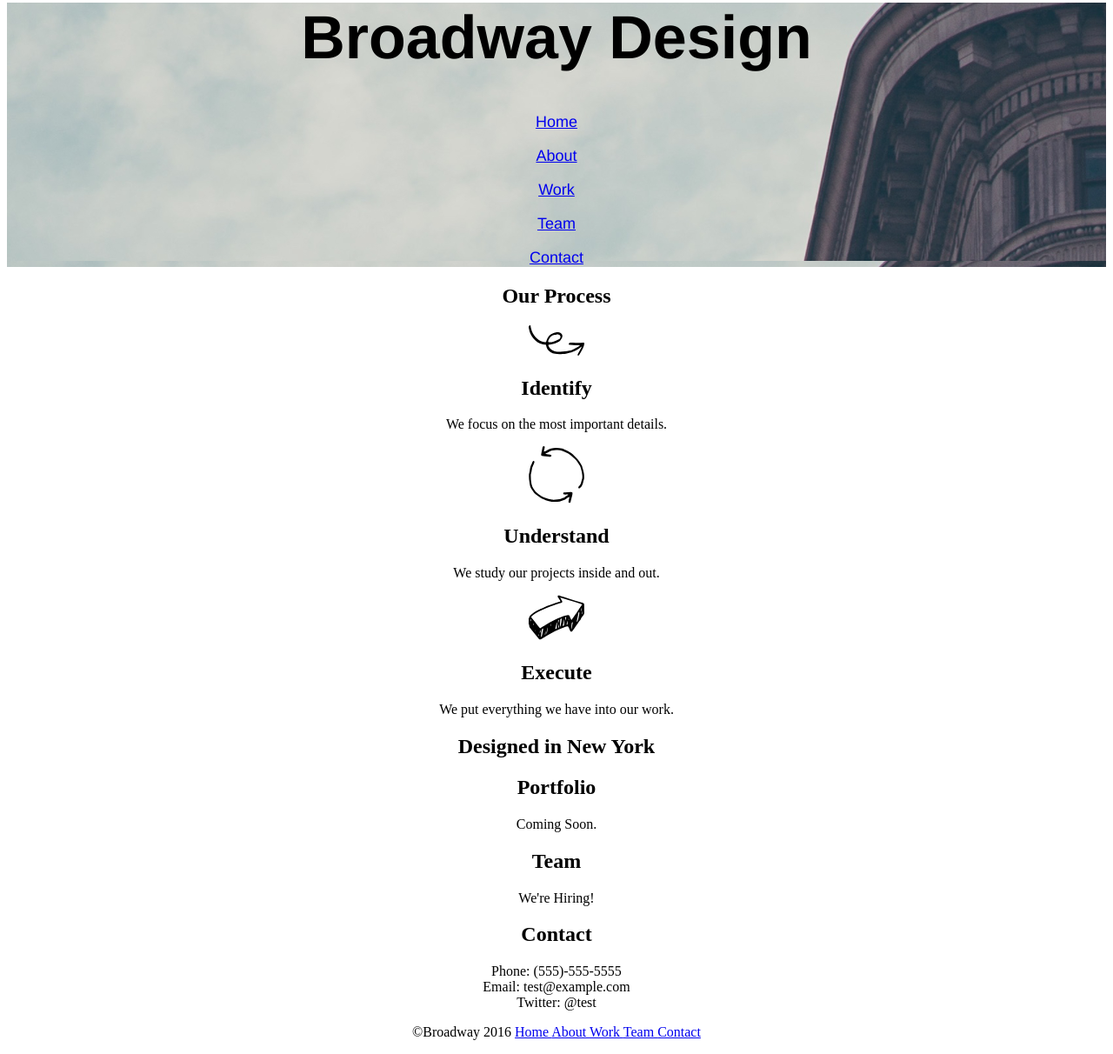
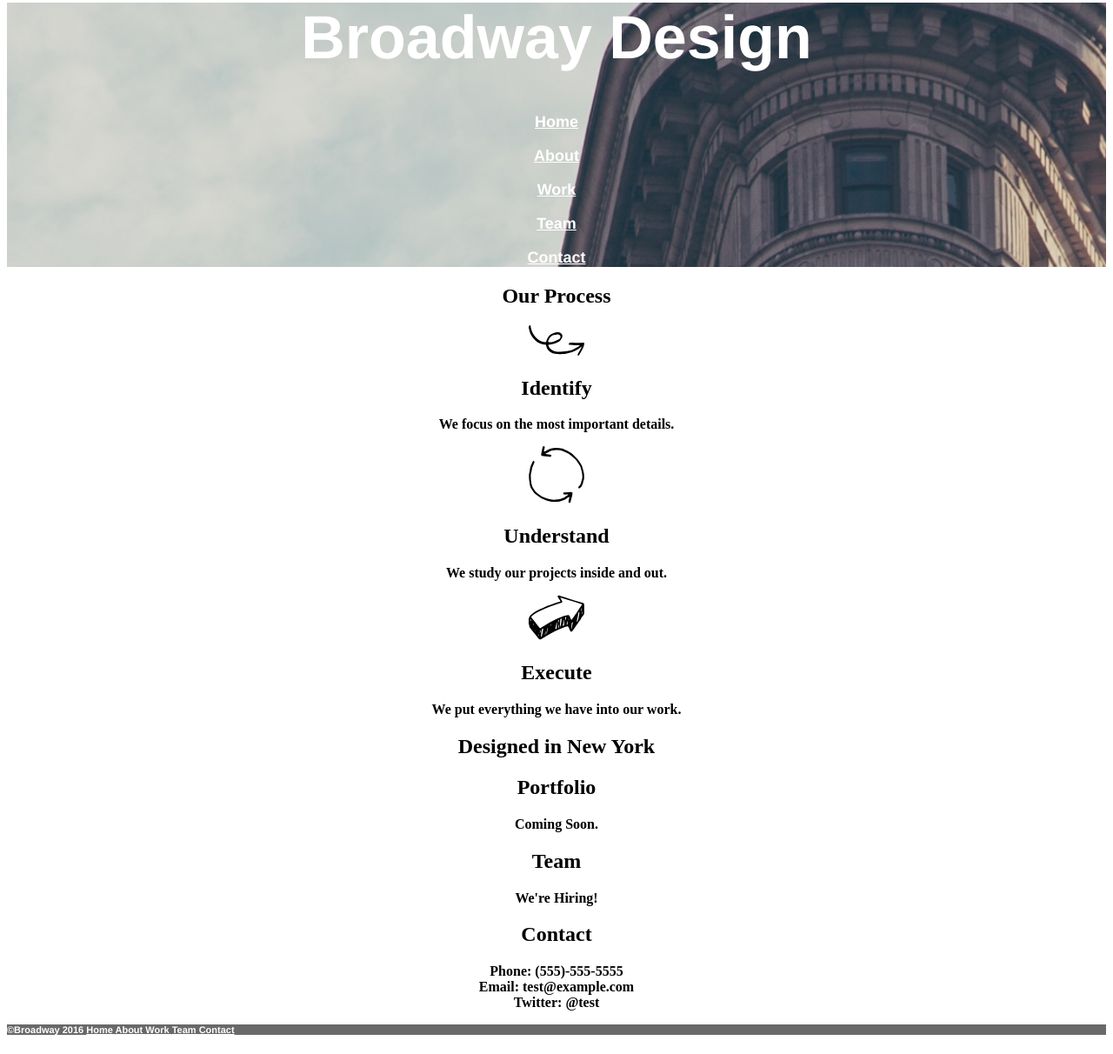
Before and after one commit to HDM007/broadway, a plain HTML site: page index.html in a window 1280 px wide. Shown: the part 44-1256 px from the top of the page at 87% size. Drawn offline with Linux system fonts and the light colour scheme.

Commit message:
Updated footer and adjusted nav.

```diff
--- a/index.html
+++ b/index.html
@@ -11,11 +11,11 @@
     <div id="topline">
       <h1> Broadway Design </h1>
       <nav id="home">
-          <p><a href="#home"> Home </a> </p>
-          <p><a href="#process"> About </a></p>
-          <p><a href="#portfolio"> Work </a></p>
-          <p> <a href="#team"> Team </a></p>
-          <p> <a href="#contact"> Contact </a> </p>
+          <p><a class="nav" href="#home"> Home </a> </p>
+          <p><a class="nav" href="#process"> About </a></p>
+          <p><a class="nav" href="#portfolio"> Work </a></p>
+          <p><a class="nav" href="#team"> Team </a></p>
+          <p><a class="nav" href="#contact"> Contact </a> </p>
       </nav>
     </div>
 
@@ -63,11 +63,12 @@
 
     <div id="footnav">
       <p> ©Broadway 2016
-        <a href="#home"> Home </a>
-        <a href="#process"> About </a>
-        <a href="#portfolio"> Work </a>
-        <a href="#team"> Team </a>
-        <a href="#contact"> Contact </a>
+        <a class="nav" href="#home"> Home </a>
+        <a class="nav" href="#process"> About </a>
+        <a class="nav" href="#portfolio"> Work </a>
+        <a class="nav" href="#team"> Team </a>
+        <a class="nav"href="#contact"> Contact </a>
+      </p>
 
   </body>
 </html>
--- a/resources/css/style.css
+++ b/resources/css/style.css
@@ -1,12 +1,13 @@
 *{
   text-align: center;
+  font-weight: bold;
 }
 
 h1{
   font-family: Helvetica;
   font-size: 70px;
   font-weight: bold;
-  color: black;
+  color: white;
 }
 
 nav{
@@ -16,4 +17,32 @@ nav{
 
 #topline{
   background-image: url("../images/flatiron.png");
+  background-size: cover;
+  background-position: center;
+  background-repeat: no-repeat;
 }
+
+.nav{
+  font-family: Helvetica;
+  font-size: 18px;
+  color: white;
+  font-weight: bold;
+}
+
+#footnav{
+  font-family: helvetica;
+  color: white;
+  font-size: 11px;
+  background-color: dimgray;
+  text-align: left;
+}
+
+#footnav a{
+  font-family: helvetica;
+  color: white;
+  font-size: 11px;
+}
+
+#footnav *{
+  text-align: left;
+}
```
